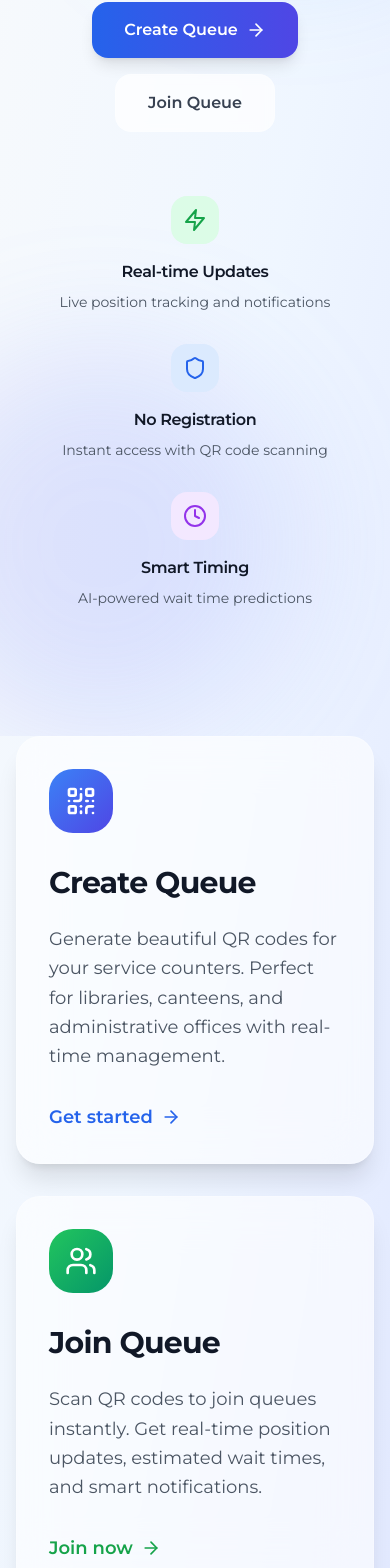
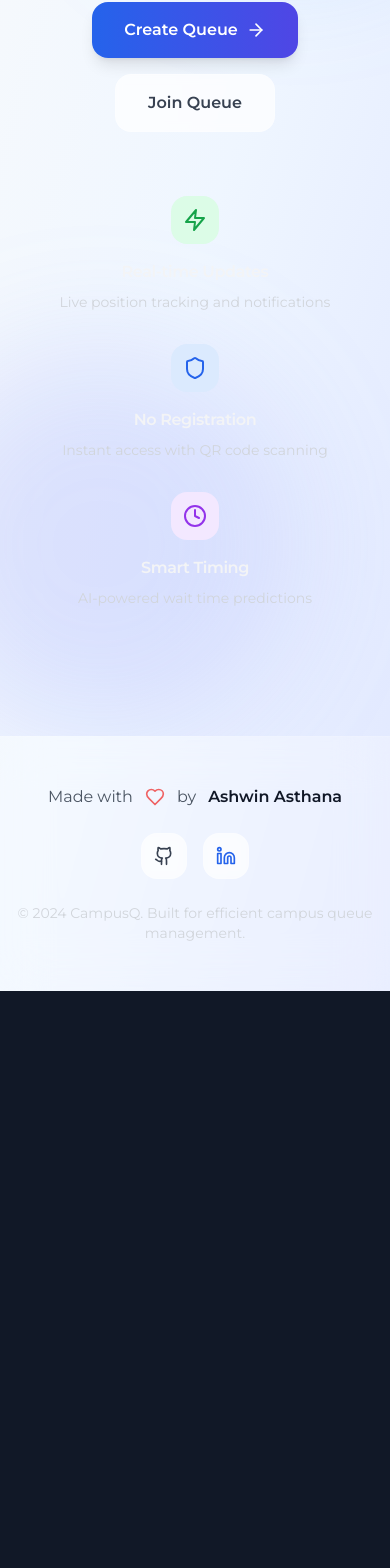
Before and after one commit to lumozion/CampusQ, a Next.js app: page / in a window 390 px wide. Shown: the part 425-1993 px from the top of the page. After the commit the page ends 1416 px from the top, so only its background shows below. Built offline with nearby package versions, Linux system fonts and the light colour scheme.

Commit message:
Remove dark mode and redundant cards, keep clean light design

```diff
--- a/app/create/page.tsx
+++ b/app/create/page.tsx
@@ -43,7 +43,7 @@ export default function CreateQueuePage() {
   }
 
   return (
-    <div className="min-h-screen bg-gradient-to-br from-slate-50 via-blue-50 to-indigo-100 dark:from-slate-900 dark:via-slate-800 dark:to-slate-900">
+    <div className="min-h-screen bg-gradient-to-br from-slate-50 via-blue-50 to-indigo-100">
       {/* Animated background elements */}
       <div className="absolute inset-0">
         <div className="absolute top-20 left-10 w-72 h-72 bg-purple-500/20 rounded-full blur-3xl animate-pulse"></div>
--- a/app/join/page.tsx
+++ b/app/join/page.tsx
@@ -240,7 +240,7 @@ export default function JoinQueuePage() {
   }
 
   return (
-    <div className="min-h-screen bg-gradient-to-br from-slate-50 via-blue-50 to-indigo-100 dark:from-slate-900 dark:via-slate-800 dark:to-slate-900">
+    <div className="min-h-screen bg-gradient-to-br from-slate-50 via-blue-50 to-indigo-100">
       <div className="container mx-auto px-4 py-8">
         <motion.div
           initial={{ opacity: 0, y: 20 }}
--- a/app/layout.tsx
+++ b/app/layout.tsx
@@ -1,7 +1,5 @@
 import './globals.css'
 import { Montserrat } from 'next/font/google'
-import { ThemeProvider } from '@/components/ThemeProvider'
-import ThemeToggle from '@/components/ThemeToggle'
 
 const montserrat = Montserrat({
   subsets: ['latin'],
@@ -25,11 +23,8 @@ export default function RootLayout({
         <link rel="preconnect" href="https://fonts.gstatic.com" crossOrigin="anonymous" />
         <link href="https://fonts.googleapis.com/css2?family=Montserrat:ital,wght@0,100..900;1,100..900&display=swap" rel="stylesheet" />
       </head>
-      <body className={`${montserrat.className} min-h-screen bg-gradient-to-br from-slate-50 via-blue-50 to-indigo-100 dark:from-slate-900 dark:via-slate-800 dark:to-slate-900 transition-all duration-500`}>
-        <ThemeProvider>
-          {children}
-          <ThemeToggle />
-        </ThemeProvider>
+      <body className={`${montserrat.className} min-h-screen bg-gradient-to-br from-slate-50 via-blue-50 to-indigo-100`}>
+        {children}
       </body>
     </html>
   )
--- a/app/page.tsx
+++ b/app/page.tsx
@@ -6,13 +6,13 @@ import Link from 'next/link'
 
 export default function HomePage() {
   return (
-    <div className="min-h-screen bg-gradient-to-br from-slate-50 via-blue-50 to-indigo-100 dark:from-slate-900 dark:via-slate-800 dark:to-slate-900">
+    <div className="min-h-screen bg-gradient-to-br from-slate-50 via-blue-50 to-indigo-100">
       {/* Hero Section */}
       <div className="relative overflow-hidden">
         {/* Background Elements */}
         <div className="absolute inset-0">
-          <div className="absolute top-0 left-1/4 w-96 h-96 bg-blue-400/20 dark:bg-blue-500/10 rounded-full blur-3xl"></div>
-          <div className="absolute bottom-0 right-1/4 w-96 h-96 bg-indigo-400/20 dark:bg-indigo-500/10 rounded-full blur-3xl"></div>
+          <div className="absolute top-0 left-1/4 w-96 h-96 bg-blue-400/20 rounded-full blur-3xl"></div>
+          <div className="absolute bottom-0 right-1/4 w-96 h-96 bg-indigo-400/20 rounded-full blur-3xl"></div>
         </div>
 
         <div className="relative z-10 container mx-auto px-4 sm:px-6 lg:px-8 pt-20 pb-32">
@@ -26,19 +26,19 @@ export default function HomePage() {
               initial={{ opacity: 0, scale: 0.9 }}
               animate={{ opacity: 1, scale: 1 }}
               transition={{ duration: 0.6, delay: 0.2 }}
-              className="inline-flex items-center px-4 py-2 rounded-full bg-white/60 dark:bg-white/10 backdrop-blur-sm border border-white/20 dark:border-white/10 mb-8"
+              className="inline-flex items-center px-4 py-2 rounded-full bg-white/60 backdrop-blur-sm border border-white/20 mb-8"
             >
-              <Zap className="w-4 h-4 text-blue-600 dark:text-blue-400 mr-2" />
-              <span className="text-sm font-medium text-gray-700 dark:text-gray-300">Revolutionary Queue Management</span>
+              <Zap className="w-4 h-4 text-blue-600 mr-2" />
+              <span className="text-sm font-medium text-gray-700">Revolutionary Queue Management</span>
             </motion.div>
 
-            <h1 className="text-6xl sm:text-7xl lg:text-8xl font-bold text-gray-900 dark:text-white mb-6 leading-tight">
-              Campus<span className="text-transparent bg-clip-text bg-gradient-to-r from-blue-600 to-indigo-600 dark:from-blue-400 dark:to-indigo-400">Q</span>
+            <h1 className="text-6xl sm:text-7xl lg:text-8xl font-bold text-gray-900 mb-6 leading-tight">
+              Campus<span className="text-transparent bg-clip-text bg-gradient-to-r from-blue-600 to-indigo-600">Q</span>
             </h1>
 
-            <p className="text-xl sm:text-2xl text-gray-600 dark:text-gray-300 mb-12 leading-relaxed max-w-3xl mx-auto">
+            <p className="text-xl sm:text-2xl text-gray-600 mb-12 leading-relaxed max-w-3xl mx-auto">
               Transform your campus experience with intelligent queue management.
-              <span className="text-blue-600 dark:text-blue-400 font-semibold"> No more waiting in lines.</span>
+              <span className="text-blue-600 font-semibold"> No more waiting in lines.</span>
             </p>
 
             <div className="flex flex-col sm:flex-row gap-4 justify-center mb-16">
@@ -59,7 +59,7 @@ export default function HomePage() {
                 <motion.button
                   whileHover={{ scale: 1.02 }}
                   whileTap={{ scale: 0.98 }}
-                  className="px-8 py-4 bg-white/70 dark:bg-white/10 backdrop-blur-sm border border-white/20 dark:border-white/10 text-gray-700 dark:text-gray-300 font-semibold rounded-2xl hover:bg-white/90 dark:hover:bg-white/20 transition-all duration-300"
+                  className="px-8 py-4 bg-white/70 backdrop-blur-sm border border-white/20 text-gray-700 font-semibold rounded-2xl hover:bg-white/90 transition-all duration-300"
                 >
                   Join Queue
                 </motion.button>
@@ -74,11 +74,11 @@ export default function HomePage() {
                 transition={{ duration: 0.6, delay: 0.4 }}
                 className="flex flex-col items-center"
               >
-                <div className="w-12 h-12 bg-green-100 dark:bg-green-900/30 rounded-2xl flex items-center justify-center mb-4">
-                  <Zap className="w-6 h-6 text-green-600 dark:text-green-400" />
+                <div className="w-12 h-12 bg-green-100 rounded-2xl flex items-center justify-center mb-4">
+                  <Zap className="w-6 h-6 text-green-600" />
                 </div>
-                <h3 className="font-semibold text-gray-900 dark:text-white mb-2">Real-time Updates</h3>
-                <p className="text-sm text-gray-600 dark:text-gray-400 text-center">Live position tracking and notifications</p>
+                <h3 className="font-semibold text-gray-900 mb-2">Real-time Updates</h3>
+                <p className="text-sm text-gray-600 text-center">Live position tracking and notifications</p>
               </motion.div>
 
               <motion.div
@@ -87,11 +87,11 @@ export default function HomePage() {
                 transition={{ duration: 0.6, delay: 0.5 }}
                 className="flex flex-col items-center"
               >
-                <div className="w-12 h-12 bg-blue-100 dark:bg-blue-900/30 rounded-2xl flex items-center justify-center mb-4">
-                  <Shield className="w-6 h-6 text-blue-600 dark:text-blue-400" />
+                <div className="w-12 h-12 bg-blue-100 rounded-2xl flex items-center justify-center mb-4">
+                  <Shield className="w-6 h-6 text-blue-600" />
                 </div>
-                <h3 className="font-semibold text-gray-900 dark:text-white mb-2">No Registration</h3>
-                <p className="text-sm text-gray-600 dark:text-gray-400 text-center">Instant access with QR code scanning</p>
+                <h3 className="font-semibold text-gray-900 mb-2">No Registration</h3>
+                <p className="text-sm text-gray-600 text-center">Instant access with QR code scanning</p>
               </motion.div>
 
               <motion.div
@@ -100,95 +100,26 @@ export default function HomePage() {
                 transition={{ duration: 0.6, delay: 0.6 }}
                 className="flex flex-col items-center"
               >
-                <div className="w-12 h-12 bg-purple-100 dark:bg-purple-900/30 rounded-2xl flex items-center justify-center mb-4">
-                  <Clock className="w-6 h-6 text-purple-600 dark:text-purple-400" />
+                <div className="w-12 h-12 bg-purple-100 rounded-2xl flex items-center justify-center mb-4">
+                  <Clock className="w-6 h-6 text-purple-600" />
                 </div>
-                <h3 className="font-semibold text-gray-900 dark:text-white mb-2">Smart Timing</h3>
-                <p className="text-sm text-gray-600 dark:text-gray-400 text-center">AI-powered wait time predictions</p>
+                <h3 className="font-semibold text-gray-900 mb-2">Smart Timing</h3>
+                <p className="text-sm text-gray-600 text-center">AI-powered wait time predictions</p>
               </motion.div>
             </div>
           </motion.div>
         </div>
       </div>
 
-      {/* Cards Section */}
-      <div className="relative z-10 container mx-auto px-4 sm:px-6 lg:px-8 pb-32">
-        <div className="grid grid-cols-1 lg:grid-cols-2 gap-8 max-w-6xl mx-auto">
-          <motion.div
-            initial={{ opacity: 0, x: -20 }}
-            animate={{ opacity: 1, x: 0 }}
-            transition={{ duration: 0.8, delay: 0.3 }}
-            className="group"
-          >
-            <Link href="/create" className="block">
-              <div className="relative p-8 lg:p-12 rounded-3xl bg-white/60 dark:bg-white/5 backdrop-blur-xl border border-white/20 dark:border-white/10 hover:bg-white/80 dark:hover:bg-white/10 transition-all duration-500 shadow-xl hover:shadow-2xl">
-                <div className="absolute inset-0 bg-gradient-to-br from-blue-500/5 to-indigo-500/5 dark:from-blue-500/10 dark:to-indigo-500/10 rounded-3xl opacity-0 group-hover:opacity-100 transition-opacity duration-500"></div>
-
-                <div className="relative z-10">
-                  <div className="w-16 h-16 bg-gradient-to-br from-blue-500 to-indigo-600 rounded-3xl flex items-center justify-center mb-8 group-hover:scale-110 transition-transform duration-300">
-                    <QrCode className="w-8 h-8 text-white" />
-                  </div>
-
-                  <h3 className="text-3xl font-bold text-gray-900 dark:text-white mb-6 group-hover:text-blue-600 dark:group-hover:text-blue-400 transition-colors">
-                    Create Queue
-                  </h3>
-
-                  <p className="text-lg text-gray-600 dark:text-gray-300 leading-relaxed mb-8">
-                    Generate beautiful QR codes for your service counters. Perfect for libraries, canteens, and administrative offices with real-time management.
-                  </p>
-
-                  <div className="flex items-center text-blue-600 dark:text-blue-400 font-semibold text-lg group-hover:translate-x-2 transition-transform duration-300">
-                    <span>Get started</span>
-                    <ArrowRight className="w-5 h-5 ml-2" />
-                  </div>
-                </div>
-              </div>
-            </Link>
-          </motion.div>
-
-          <motion.div
-            initial={{ opacity: 0, x: 20 }}
-            animate={{ opacity: 1, x: 0 }}
-            transition={{ duration: 0.8, delay: 0.5 }}
-            className="group"
-          >
-            <Link href="/join" className="block">
-              <div className="relative p-8 lg:p-12 rounded-3xl bg-white/60 dark:bg-white/5 backdrop-blur-xl border border-white/20 dark:border-white/10 hover:bg-white/80 dark:hover:bg-white/10 transition-all duration-500 shadow-xl hover:shadow-2xl">
-                <div className="absolute inset-0 bg-gradient-to-br from-green-500/5 to-emerald-500/5 dark:from-green-500/10 dark:to-emerald-500/10 rounded-3xl opacity-0 group-hover:opacity-100 transition-opacity duration-500"></div>
-
-                <div className="relative z-10">
-                  <div className="w-16 h-16 bg-gradient-to-br from-green-500 to-emerald-600 rounded-3xl flex items-center justify-center mb-8 group-hover:scale-110 transition-transform duration-300">
-                    <Users className="w-8 h-8 text-white" />
-                  </div>
-
-                  <h3 className="text-3xl font-bold text-gray-900 dark:text-white mb-6 group-hover:text-green-600 dark:group-hover:text-green-400 transition-colors">
-                    Join Queue
-                  </h3>
-
-                  <p className="text-lg text-gray-600 dark:text-gray-300 leading-relaxed mb-8">
-                    Scan QR codes to join queues instantly. Get real-time position updates, estimated wait times, and smart notifications.
-                  </p>
-
-                  <div className="flex items-center text-green-600 dark:text-green-400 font-semibold text-lg group-hover:translate-x-2 transition-transform duration-300">
-                    <span>Join now</span>
-                    <ArrowRight className="w-5 h-5 ml-2" />
-                  </div>
-                </div>
-              </div>
-            </Link>
-          </motion.div>
-        </div>
-      </div>
-
       {/* Footer */}
-      <footer className="relative z-10 border-t border-white/10 dark:border-white/5 bg-white/30 dark:bg-white/5 backdrop-blur-xl">
+      <footer className="relative z-10 border-t border-white/10 bg-white/30 backdrop-blur-xl">
         <div className="container mx-auto px-4 sm:px-6 lg:px-8 py-12">
           <div className="flex flex-col items-center space-y-6">
-            <div className="flex items-center space-x-3 text-gray-600 dark:text-gray-400">
+            <div className="flex items-center space-x-3 text-gray-600">
               <span className="text-base">Made with</span>
               <Heart className="w-5 h-5 text-red-500 animate-pulse" />
               <span className="text-base">by</span>
-              <span className="font-semibold text-gray-900 dark:text-white">Ashwin Asthana</span>
+              <span className="font-semibold text-gray-900">Ashwin Asthana</span>
             </div>
 
             <div className="flex items-center space-x-4">
@@ -198,10 +129,10 @@ export default function HomePage() {
                 rel="noopener noreferrer"
                 whileHover={{ scale: 1.1, y: -2 }}
                 whileTap={{ scale: 0.95 }}
-                className="p-3 rounded-2xl bg-white/60 dark:bg-white/10 backdrop-blur-sm border border-white/20 dark:border-white/10 hover:bg-white/80 dark:hover:bg-white/20 transition-all duration-300"
+                className="p-3 rounded-2xl bg-white/60 backdrop-blur-sm border border-white/20 hover:bg-white/80 transition-all duration-300"
                 aria-label="GitHub Profile"
               >
-                <Github className="w-5 h-5 text-gray-700 dark:text-gray-300" />
+                <Github className="w-5 h-5 text-gray-700" />
               </motion.a>
 
               <motion.a
@@ -210,14 +141,14 @@ export default function HomePage() {
                 rel="noopener noreferrer"
                 whileHover={{ scale: 1.1, y: -2 }}
                 whileTap={{ scale: 0.95 }}
-                className="p-3 rounded-2xl bg-white/60 dark:bg-white/10 backdrop-blur-sm border border-white/20 dark:border-white/10 hover:bg-white/80 dark:hover:bg-white/20 transition-all duration-300"
+                className="p-3 rounded-2xl bg-white/60 backdrop-blur-sm border border-white/20 hover:bg-white/80 transition-all duration-300"
                 aria-label="LinkedIn Profile"
               >
-                <Linkedin className="w-5 h-5 text-blue-600 dark:text-blue-400" />
+                <Linkedin className="w-5 h-5 text-blue-600" />
               </motion.a>
             </div>
 
-            <p className="text-sm text-gray-500 dark:text-gray-400 text-center">
+            <p className="text-sm text-gray-500 text-center">
               © 2024 CampusQ. Built for efficient campus queue management.
             </p>
           </div>
--- a/app/queue/[id]/page.tsx
+++ b/app/queue/[id]/page.tsx
@@ -166,7 +166,7 @@ export default function QueueManagementPage() {
   }
 
   return (
-    <div className="min-h-screen bg-gradient-to-br from-slate-50 via-blue-50 to-indigo-100 dark:from-slate-900 dark:via-slate-800 dark:to-slate-900">
+    <div className="min-h-screen bg-gradient-to-br from-slate-50 via-blue-50 to-indigo-100">
       <div className="container mx-auto px-4 py-8">
         <Link href="/" className="inline-flex items-center text-primary-600 hover:text-primary-700 mb-8">
           <ArrowLeft className="w-5 h-5 mr-2" />
```
